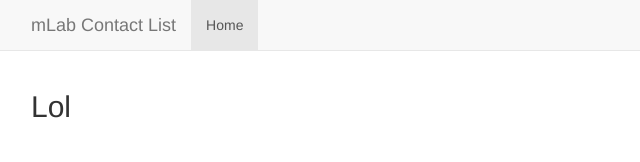
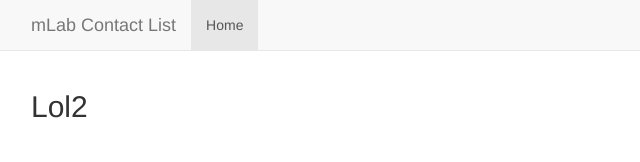
Before and after one commit to Hexanameless/potholess_mean, a website: page public/index.html in a window 1280 px wide. Shown: the top 162 px of the page, 39-679 px from the left. Drawn offline with nearby package versions, Linux system fonts and the light colour scheme; some packages are replaced by stand-ins of ours; no server answers.

Commit message:
test connection

```diff
--- a/public/list.html
+++ b/public/list.html
@@ -1,7 +1,7 @@
 <div class = "row">
   <div class="col-md-6">
     <h2>
-      Lol
+      Lol2
     </h2>
   </div>
   <div class="col-md-3">
```
